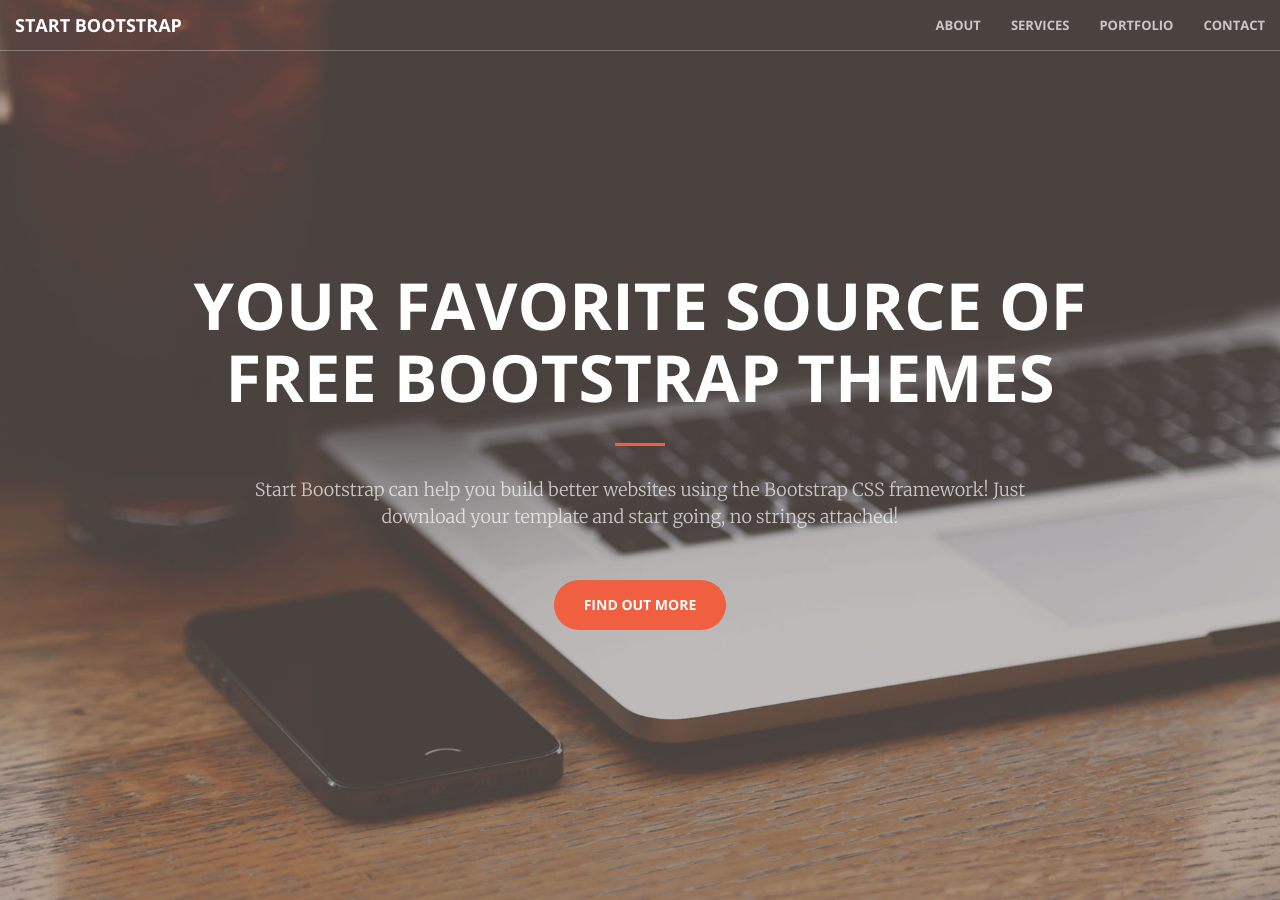
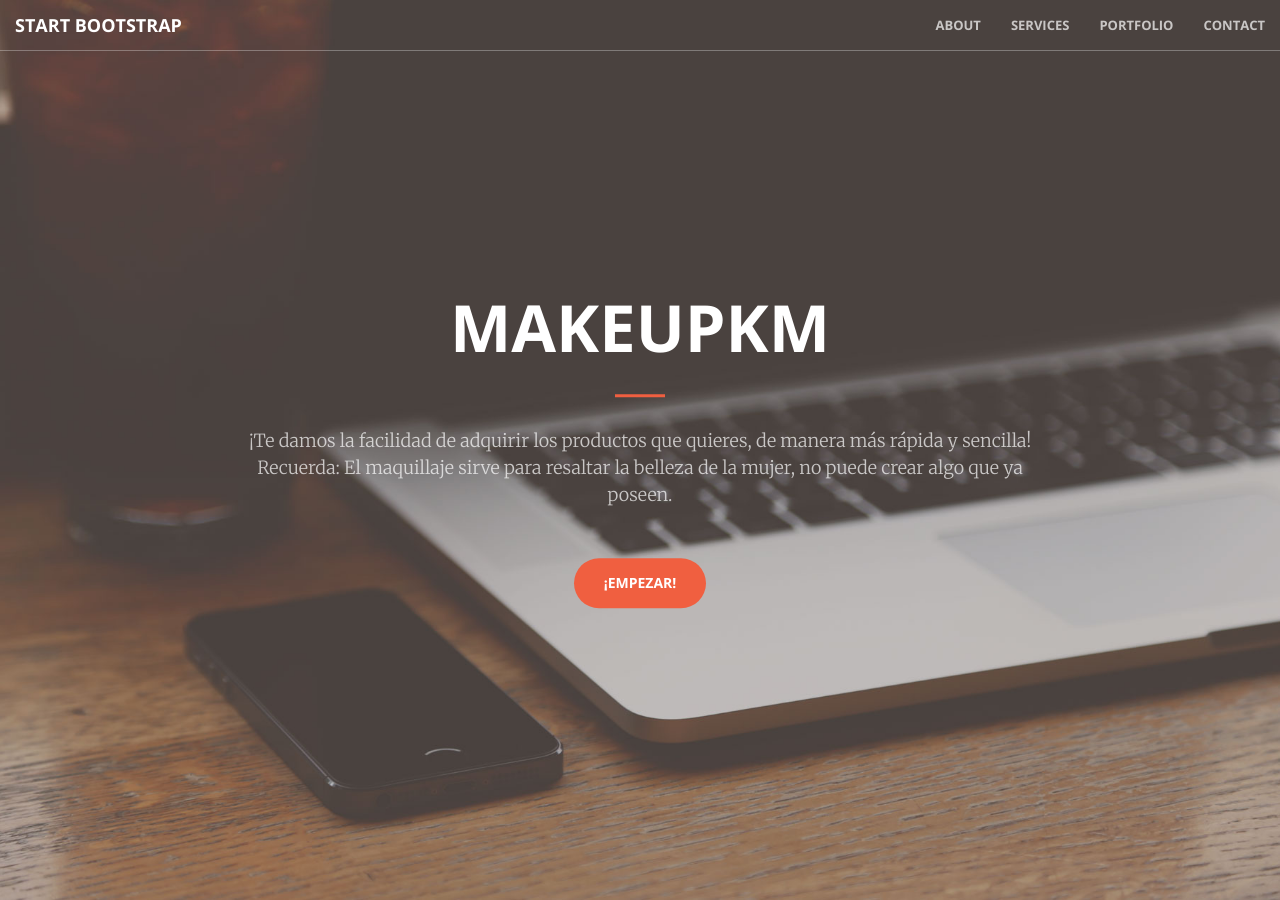
Before and after one commit to KatherineMerchanS/KatherineMerchanS.github.io, a Jekyll site: the page built from index.html, in a window 1280 px wide and 900 px high. Built offline with Jekyll 4.4.1, drawn with Linux system fonts in a browser that asks for light colours.

Commit message:
Update header.html

```diff
--- a/_includes/header.html
+++ b/_includes/header.html
@@ -1,10 +1,10 @@
 <header>
     <div class="header-content">
         <div class="header-content-inner">
-            <h1>Your Favorite Source of Free Bootstrap Themes</h1>
+            <h1>MakeupKM</h1>
             <hr>
-            <p>Start Bootstrap can help you build better websites using the Bootstrap CSS framework! Just download your template and start going, no strings attached!</p>
-            <a href="#about" class="btn btn-primary btn-xl page-scroll">Find Out More</a>
+            <p>¡Te damos la facilidad de adquirir los productos que quieres, de manera más rápida y sencilla! Recuerda: El maquillaje sirve para resaltar la belleza de la mujer, no puede crear algo que ya poseen.</p>
+            <a href="#about" class="btn btn-primary btn-xl page-scroll">¡Empezar!</a>
         </div>
     </div>
 </header>
```
